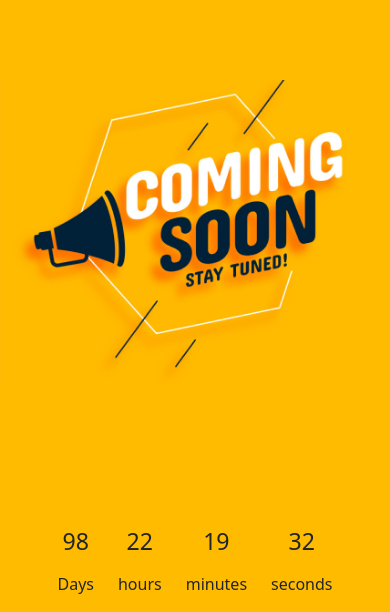
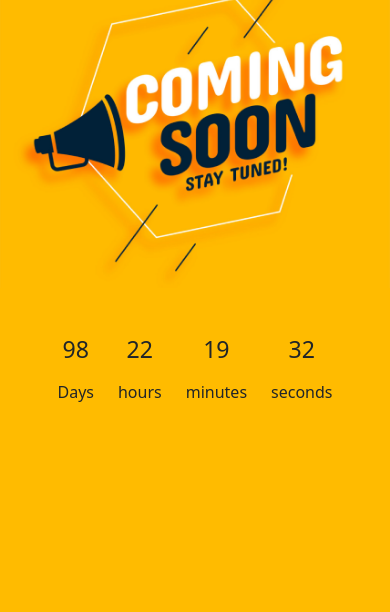
Before and after one commit to banlon-jones/emmy-ride, a plain HTML site: page index.html in a window 390 px wide. Shown: the part 258-870 px from the top of the page. After the commit the page ends 844 px from the top, so only its background shows below. Drawn offline with Linux system fonts and the light colour scheme.

Commit message:
mobile view updated

```diff
--- a/index.html
+++ b/index.html
@@ -15,11 +15,11 @@
         </div>
     </section>
     <section>
-        <div class="text-center mt-5 py-5 py-md-4">
+        <div class="text-center mt-md-5 py-md-4">
             <img src="images/coming-soon-background.png" class="img-fluid"/>
         </div>
     </section><br/><br/>
-    <section class="mt-5">
+    <section class="mt-md-5">
         <div class="d-flex flex-row align-content-center justify-content-center gap-4">
             <div>
                 <p id="days" class="text-center"> </p>
```
